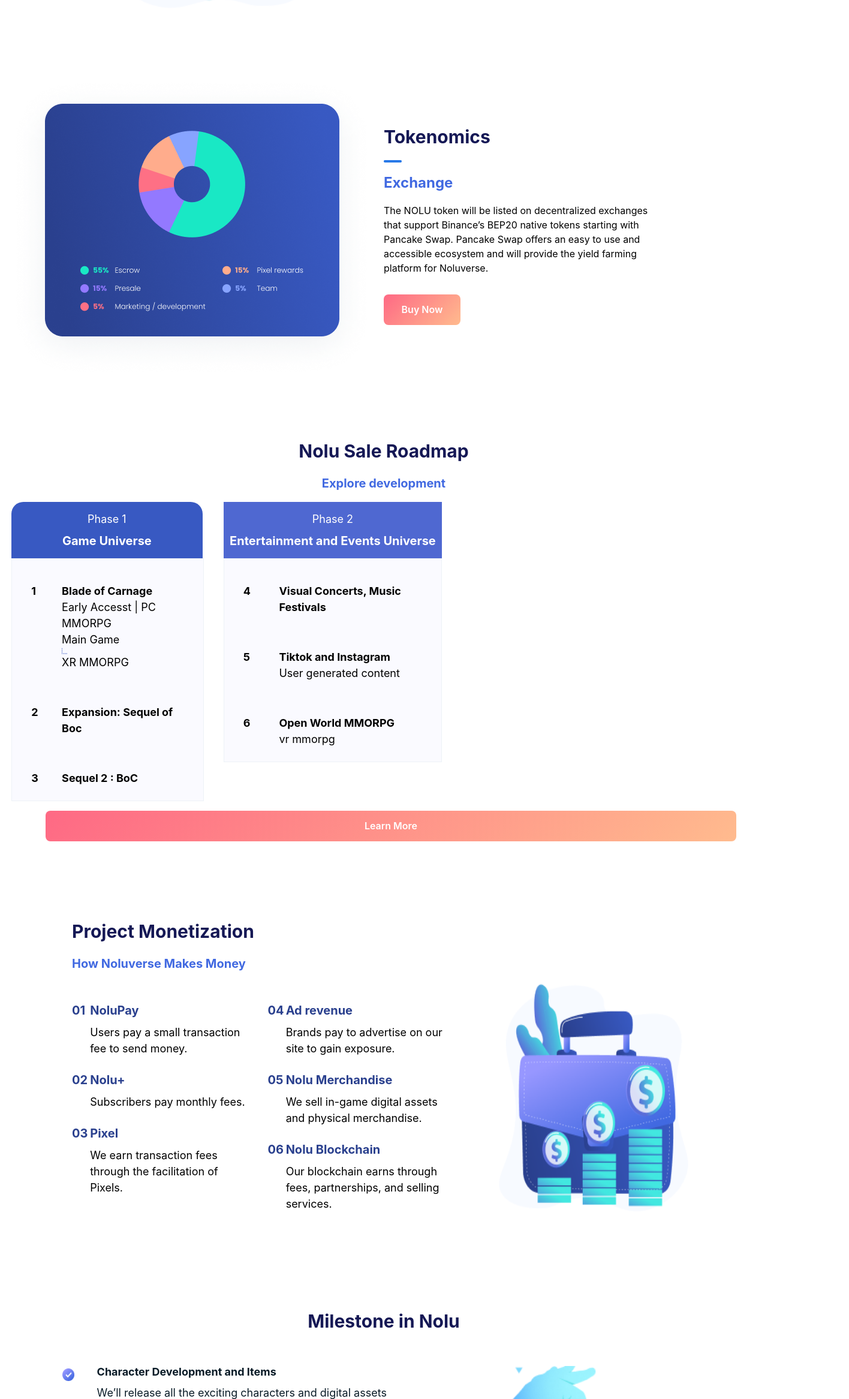
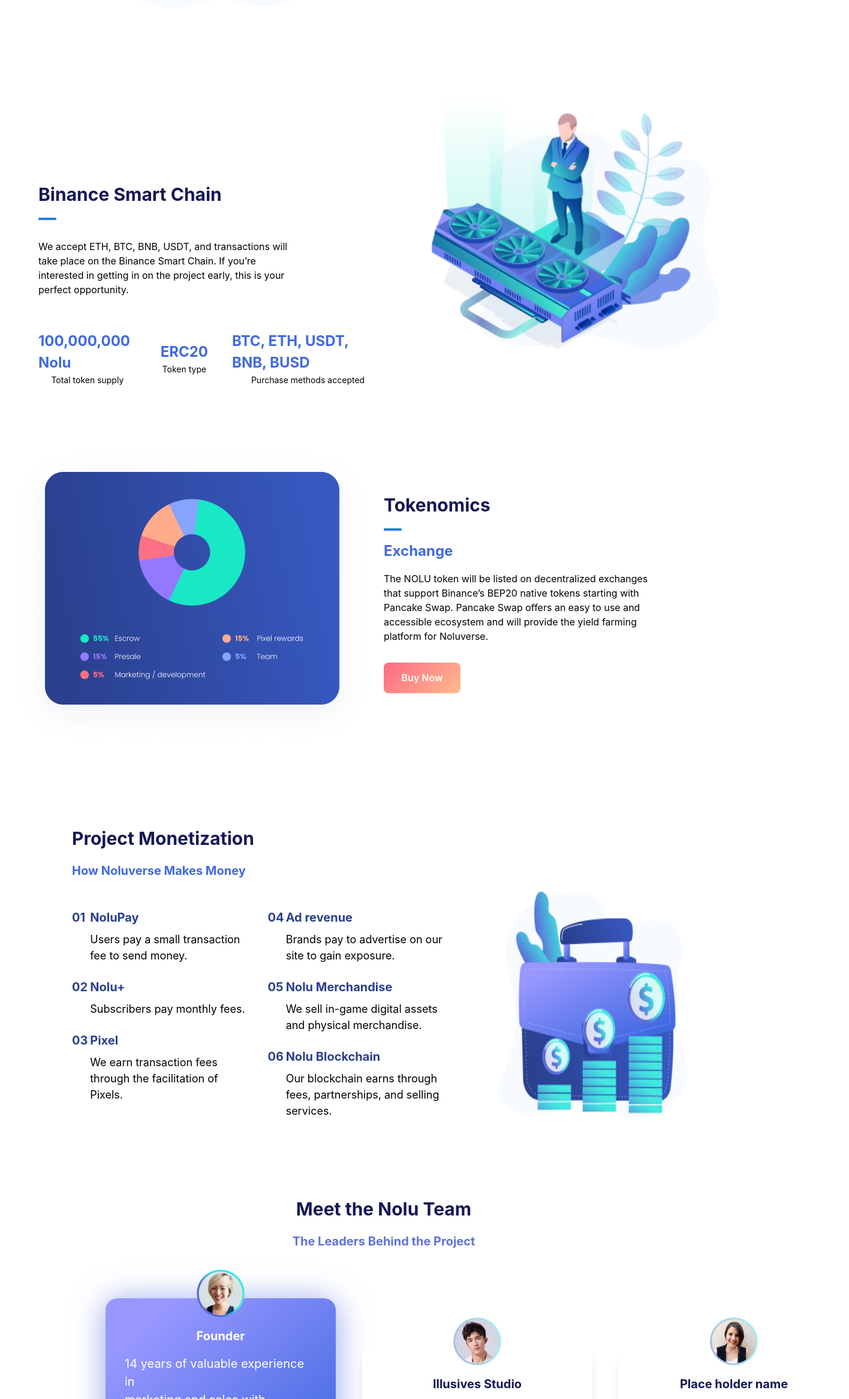
Before and after one commit to Noluverse-Technologies/landing-page-noluverse, a Next.js app: page / in a window 1280 px wide. Shown: the part 460-2793 px from the top of the page at 60% size, 1416 px wide, since content can reach past the window. Built offline with nearby package versions, Linux system fonts and the light colour scheme.

Commit message:
6 desktop page

```diff
--- a/components/BinanceSmartChain.js
+++ b/components/BinanceSmartChain.js
@@ -10,7 +10,7 @@
       <Flex
         direction="column"
         pl={[0, 0, 0, "4rem", "4rem"]}
-
+        mt={[0, 0, 0, "5rem", "13rem"]}
         w={["100%", "100%", "50%", "50%", "50%"]}
       >
         {/*   flex for smart heading  */}
--- a/components/MeetNoluTeam.js
+++ b/components/MeetNoluTeam.js
@@ -8,7 +8,7 @@
   return (
     /*mother flex for all */
 
-    <Flex direction="column" >
+    <Flex direction="column" my="3rem">
       {/*   flex for team heading  */}
       <Flex
         alignItems="center"
--- a/pages/index.js
+++ b/pages/index.js
@@ -18,7 +18,6 @@
 import DesktopMilestoneNolu from "../components/desktop/DesktopMilestoneNolu";
 import DesktopTokenoMics from "../components/desktop/DesktopTokenoMics";
 import DesktopProjectMonetization from "../components/desktop/DesktopProjectMonetization";
-import DesktopNoluSaleRoadmap from "../components/desktop/DesktopNoluSaleRoadmap";
 
 
 
@@ -54,11 +53,11 @@
 <Flex flexDir="column" w="100vw">
 
     <DesktopTokenSaleTerms/>
+    <BinanceSmartChain/>
+    <DesktopTokenoMics/>
 
-    <DesktopTokenoMics/>
-    <DesktopNoluSaleRoadmap/>
     <DesktopProjectMonetization/>
-
+    <MeetNoluTeam/>
     <DesktopMilestoneNolu/>
 
 </Flex>
```
